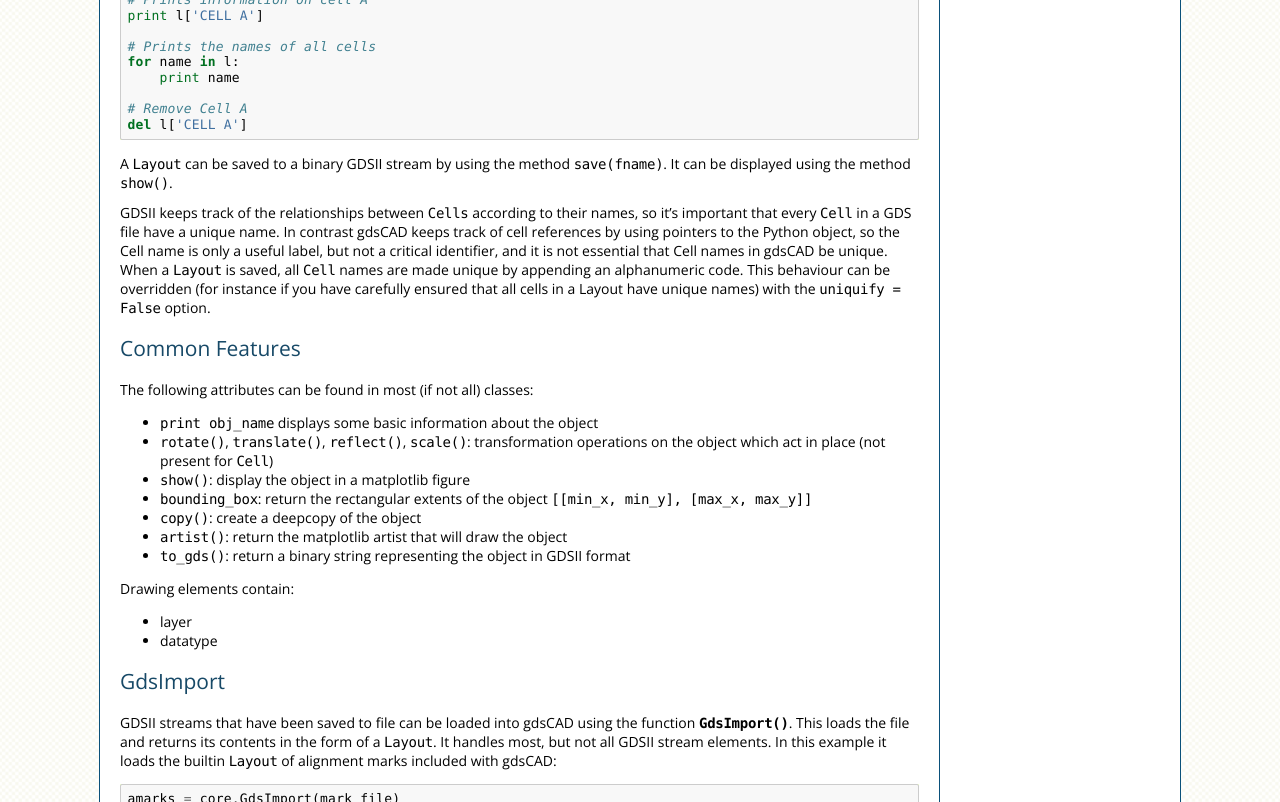
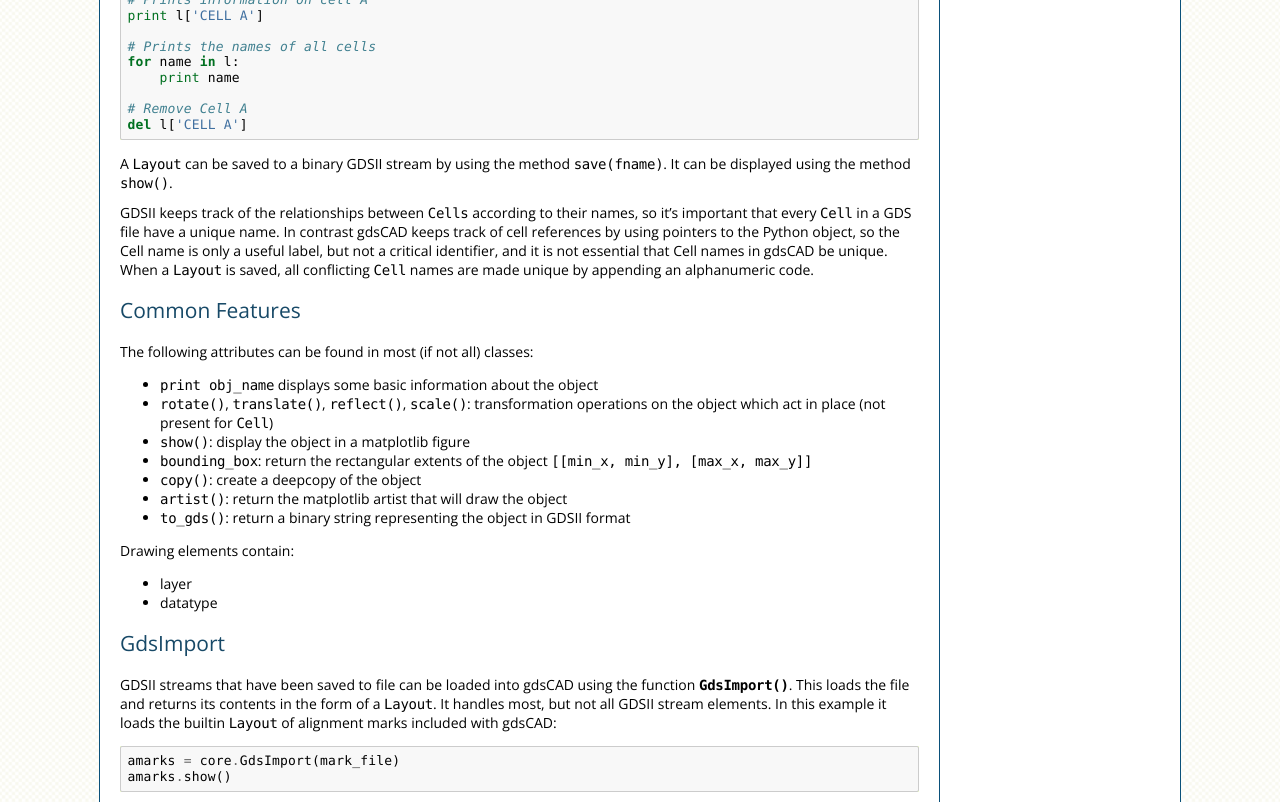
Before and after one commit to hohlraum/gdsCAD, a Sphinx documentation site: the page built from doc/source/userguide.rst, in a window 1280 px wide and 900 px high, scrolled down 9600 px, cut to the strip 0-802 px from the top of the window. Built offline with Sphinx 7.4.7, drawn with Linux system fonts in a browser that asks for light colours.

Commit message:
Update documentation to reflect the new behaviour of non-unique cell names

```diff
--- a/doc/source/userguide.rst
+++ b/doc/source/userguide.rst
@@ -836,9 +836,7 @@ so it's important that every ``Cell`` in a GDS file have a unique name. In contr
 gdsCAD keeps track of cell references by using pointers to the Python object,
 so the Cell name is only a useful label, but not a critical identifier, and it is
 not essential that Cell names in gdsCAD be unique. When a ``Layout`` is saved,
-all ``Cell`` names are made unique by appending an alphanumeric code. This behaviour
-can be overridden (for instance if you have carefully ensured that all cells
-in a Layout have unique names) with the ``uniquify = False`` option.
+all conflicting ``Cell`` names are made unique by appending an alphanumeric code.
 
 
 Common Features
```
